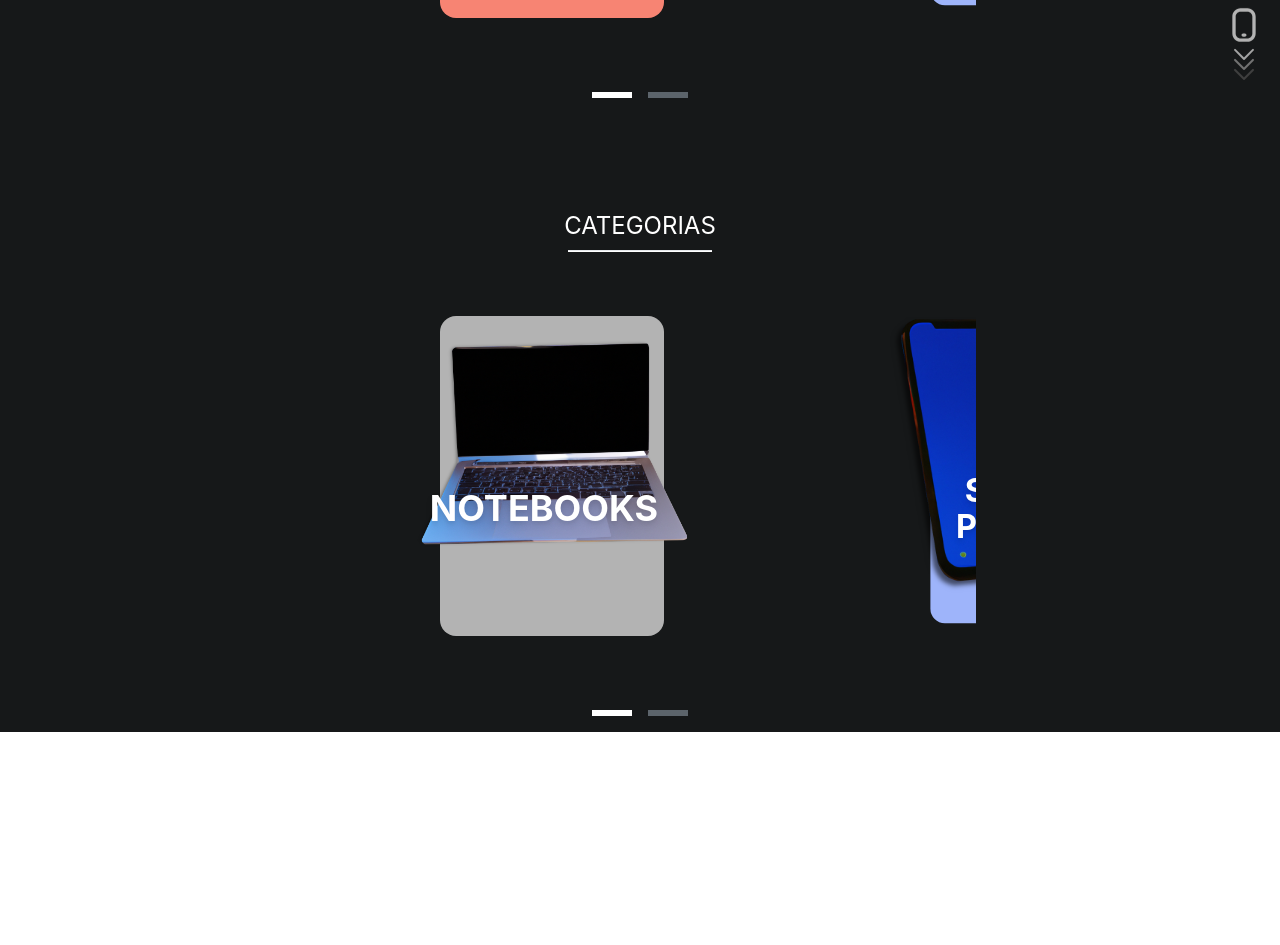
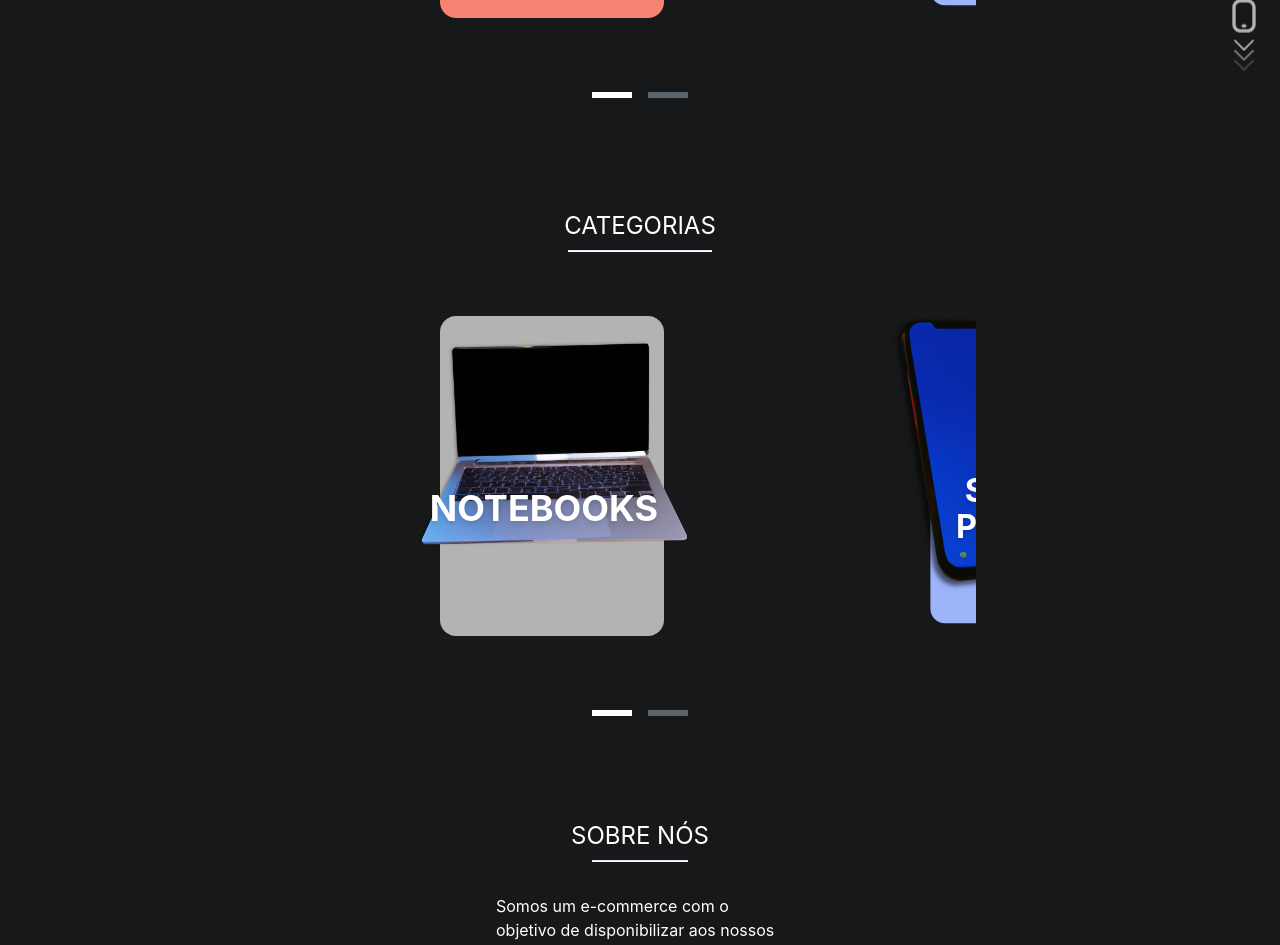
Before and after one commit to huri3l/nextech, a Next.js app: page / in a window 1280 px wide. Shown: the part 688-1633 px from the top of the page. Before the commit the page ends 1420 px from the top, so only its background shows below. Built offline with nearby package versions, Linux system fonts and the light colour scheme.

Commit message:
feat(home): scroll to top and footer rendering

```diff
--- /dev/null
+++ b/components/commons/ScrollAux/index.tsx
@@ -0,0 +1,54 @@
+import Image from 'next/image';
+import { useEffect, useState } from 'react';
+
+export const ScrollAux = () => {
+  const [scrollPosition, setScrollPosition] = useState(0);
+
+  const trackScroll = () => {
+    const position = window.pageYOffset;
+    setScrollPosition(position);
+  };
+
+  const scrollToTop = () => {
+    window.scrollTo({
+      top: 0,
+      behavior: 'smooth',
+    });
+  };
+
+  useEffect(() => {
+    window.addEventListener('scroll', trackScroll, { passive: true });
+
+    return () => {
+      window.removeEventListener('scroll', trackScroll);
+    };
+  }, []);
+
+  if (scrollPosition > 400) {
+    return (
+      <button onClick={scrollToTop} className="fixed bottom-0 right-0 mb-4 mr-4 p-2 z-20">
+        <Image
+          src="/assets/chevron-circle-up.svg"
+          alt="Clique para navegar ao topo da página"
+          width={40}
+          height={5}
+          className="bg-nth-gray-900 rounded-full"
+        />
+      </button>
+    );
+  }
+
+  if (scrollPosition > 0) return null;
+
+  return (
+    <div className="absolute bottom-0 right-0 pb-4 pr-4">
+      <Image
+        src="/assets/scrolldown.svg"
+        alt="Ícone indicando para navegar a página para baixo"
+        width={40}
+        height={5}
+        className="animate-bounce"
+      />
+    </div>
+  );
+};
--- a/components/commons/ScrolldownIndicator/index.tsx
+++ /dev/null
@@ -1,15 +0,0 @@
-import Image from 'next/image';
-
-export const ScrolldownIndicator = () => {
-  return (
-    <div className="absolute bottom-0 right-0 pb-4 pr-4">
-      <Image
-        src="/assets/scrolldown.svg"
-        alt="Ícone indicando para navegar a página para baixo"
-        width={40}
-        height={5}
-        className="animate-bounce"
-      />
-    </div>
-  );
-};
--- a/pages/index.tsx
+++ b/pages/index.tsx
@@ -1,14 +1,16 @@
 import type { NextPage } from 'next';
 import Head from 'next/head';
-import { ScrolldownIndicator } from '../components/commons/ScrolldownIndicator';
+import { ScrollAux } from '../components/commons/ScrollAux';
 import { Carousel } from '../components/home/Carousel';
+import { Footer } from '../components/home/Footer';
 import { Header } from '../components/home/Header';
 
 import categories from '../tmp/categories.json';
+import footerContent from '../tmp/footer.json';
 
 const Home: NextPage = () => {
   return (
-    <>
+    <div className="space-y-10">
       <Head>
         <title>NexTech</title>
       </Head>
@@ -17,10 +19,10 @@ const Home: NextPage = () => {
         {categories.map((category) => (
           <Carousel key={category.title} carousel={category} />
         ))}
-        <ScrolldownIndicator />
+        <ScrollAux />
       </main>
-      <footer></footer>
-    </>
+      <Footer content={footerContent} />
+    </div>
   );
 };
 
```
